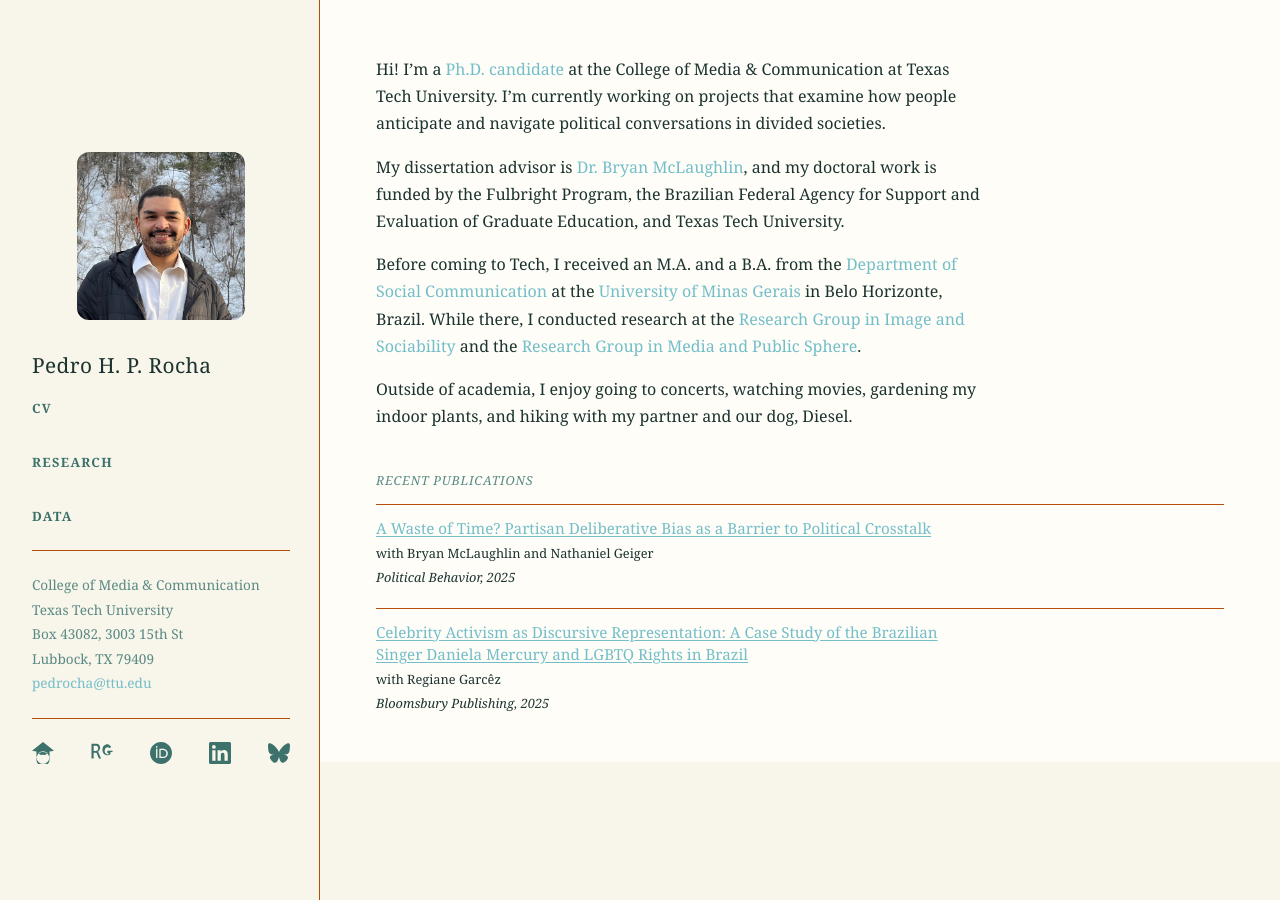
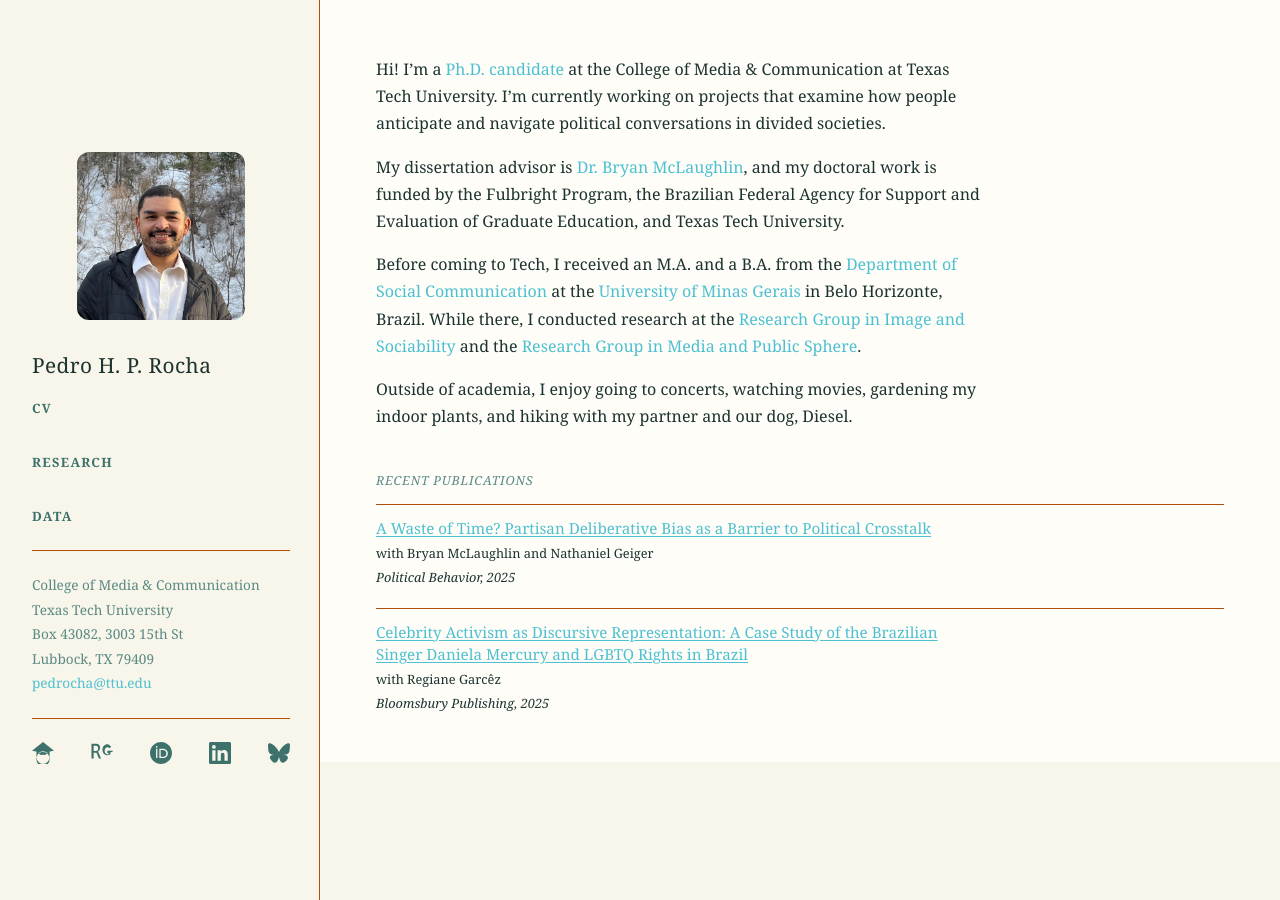
Before and after one commit to pedrohprocha/pedrohprocha.github.io, a Jekyll site: the page built from index.md, in a window 1280 px wide and 900 px high. Built offline with Jekyll 4.4.1, drawn with Linux system fonts in a browser that asks for light colours; some web fonts are replaced.

Commit message:
change spacing and colors

```diff
--- a/assets/css/main.css
+++ b/assets/css/main.css
@@ -66,7 +66,7 @@
     --sidebar-bg: #F8F5EA;
     --text:       #1C3330;
     --muted:      #5A8A84;
-    --accent:     #73bec9;
+    --accent:     #4dc0d1;
     --border:     #b54e09;
     --hover:      #E79889;
     --nav:        #3C726B;
```
